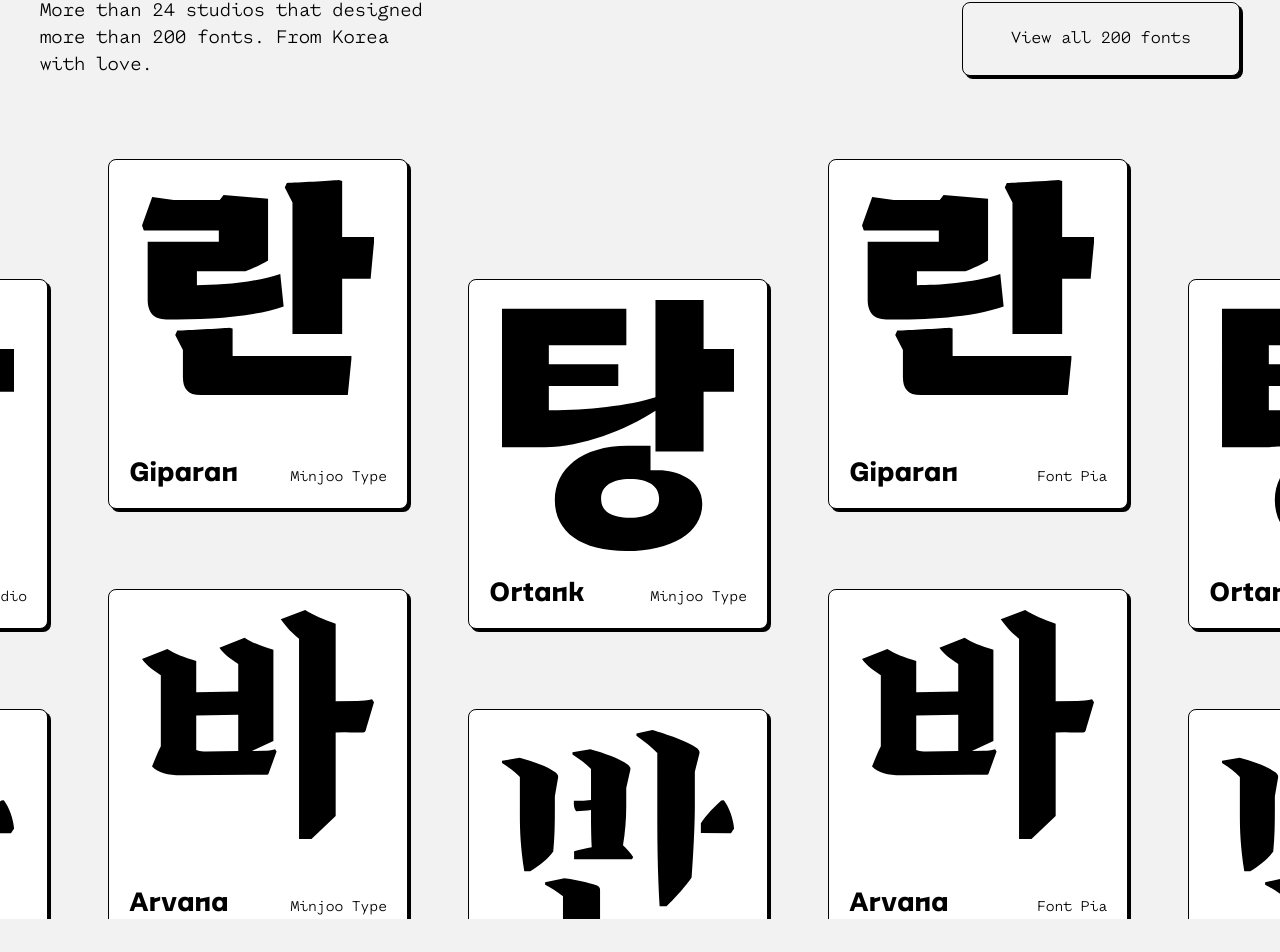
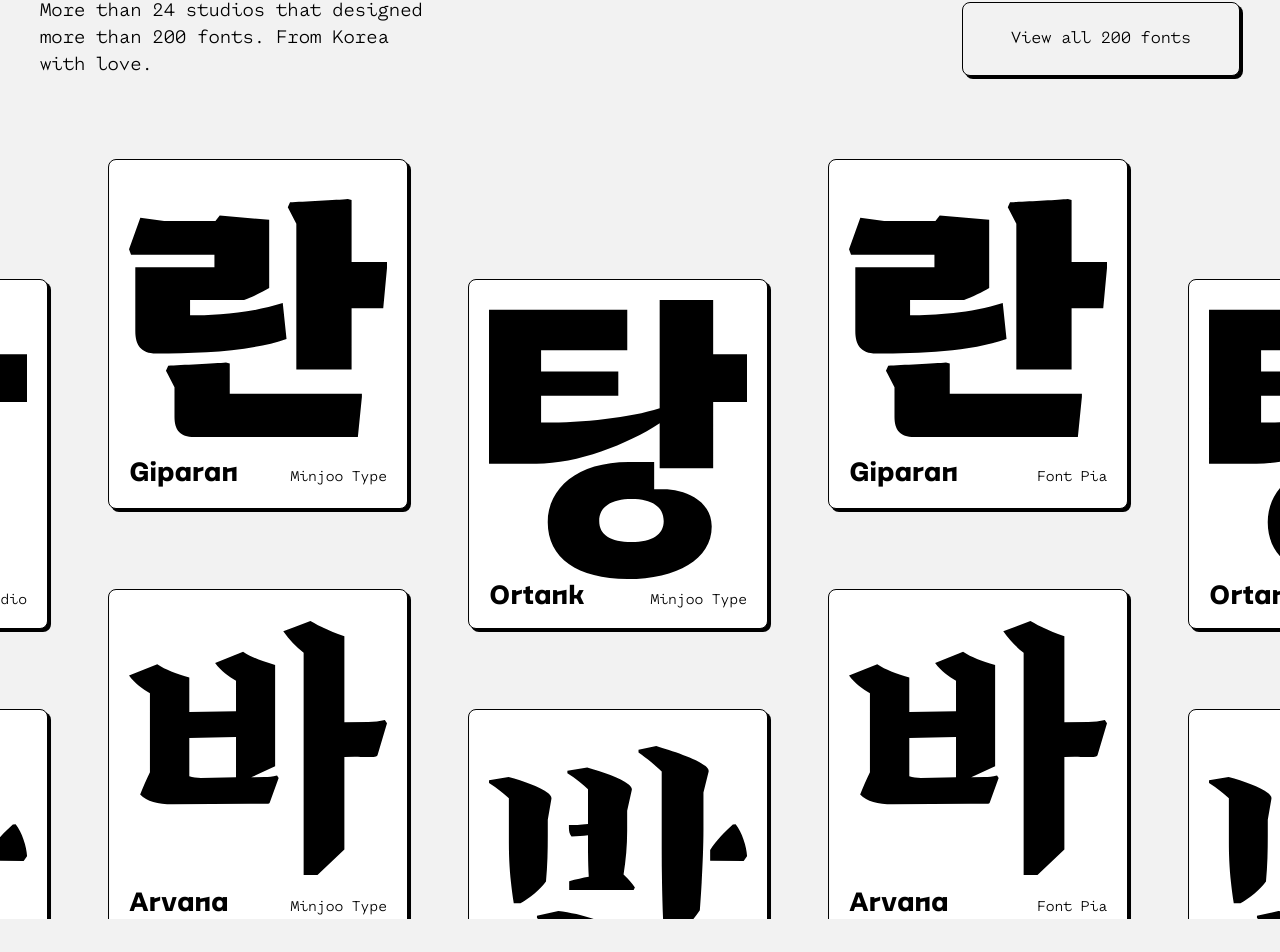
Before and after one commit to loris-maru/type-around, a Next.js app: page / in a window 1280 px wide. Shown: the part 681-1633 px from the top of the page. Built offline with nearby package versions, Linux system fonts and the light colour scheme.

Commit message:
Animation on typefaces cards

```diff
--- a/components/molecules/cards/typefaces/index.tsx
+++ b/components/molecules/cards/typefaces/index.tsx
@@ -4,25 +4,106 @@
 import Image from "next/image";
 import Link from "next/link";
 import { slugify } from "@/utils/slugify";
+import { useState, useEffect } from "react";
+import { motion, AnimatePresence } from "motion/react";
+
+const DESCRIPTION_TEXT =
+  "는 지오매트릭 그로테스크 계열의 서체로 기하학적 형태의 한계를 탐구한 결과물입니다.";
 
 export default function TypefaceCard({ typeface }: { typeface: Typeface }) {
+  const [isHovered, setIsHovered] = useState<boolean>(false);
+  const [displayedText, setDisplayedText] = useState<string>("");
+
+  useEffect(() => {
+    if (isHovered) {
+      setDisplayedText("");
+      let currentIndex = 0;
+      const interval = setInterval(() => {
+        if (currentIndex < DESCRIPTION_TEXT.length) {
+          setDisplayedText(DESCRIPTION_TEXT.slice(0, currentIndex + 1));
+          currentIndex++;
+        } else {
+          clearInterval(interval);
+        }
+      }, 30);
+
+      return () => clearInterval(interval);
+    } else {
+      setDisplayedText("");
+    }
+  }, [isHovered]);
+
   return (
+    <motion.div
+      className="relative shrink-0"
+      animate={{
+        width: isHovered ? 700 : 300,
+      }}
+      transition={{
+        duration: 0.3,
+        ease: "easeInOut",
+      }}
+    >
       <Link
         href={`/${slugify(typeface.studio)}/typeface/${slugify(typeface.name)}`}
-      className="relative w-[300px] h-[350px] flex flex-col items-center justify-between bg-white border border-black shadow-button p-5 rounded-lg"
+        className="relative flex h-[350px] w-full flex-col items-center justify-between overflow-hidden rounded-lg border border-black bg-white p-5 shadow-button"
         prefetch={false}
+        onMouseOver={() => setIsHovered(true)}
+        onFocus={() => setIsHovered(true)}
+        onMouseOut={() => setIsHovered(false)}
+        onBlur={() => setIsHovered(false)}
+      >
+        <div className="relative flex flex-1 items-center justify-center w-full">
+          <AnimatePresence mode="wait">
+            {!isHovered ? (
+              <motion.div
+                key="image"
+                initial={{ x: 0, y: 0 }}
+                exit={{ x: -300, y: 0 }}
+                transition={{ duration: 0.3, ease: "easeInOut" }}
+                className="w-[270px]"
               >
                 <Image
                   src={typeface.icon}
                   alt={typeface.name}
                   width={100}
                   height={100}
-        className="w-[90%] h-auto object-contain"
+                  className="h-auto w-full object-contain"
                 />
-      <div className="w-full flex flex-row justify-between items-baseline">
-        <h3 className="text-2xl font-black font-ortank">{typeface.name}</h3>
-        <div className="font-whisper text-sm text-black">{typeface.studio}</div>
+              </motion.div>
+            ) : (
+              <motion.div
+                key="text"
+                initial={{ opacity: 0 }}
+                animate={{ opacity: 1 }}
+                exit={{ opacity: 0 }}
+                transition={{ duration: 0.2 }}
+                className="absolute top-0 w-full text-left"
+              >
+                <p className="font-ortank text-5xl font-black leading-[1.3] text-black whitespace-pre-line">
+                  {displayedText}
+                  {isHovered &&
+                    displayedText.length < DESCRIPTION_TEXT.length && (
+                      <motion.span
+                        animate={{ opacity: [1, 0] }}
+                        transition={{ duration: 0.5, repeat: Infinity }}
+                        className="inline-block"
+                      >
+                        |
+                      </motion.span>
+                    )}
+                </p>
+              </motion.div>
+            )}
+          </AnimatePresence>
+        </div>
+        <div className="flex w-full flex-row items-baseline justify-between">
+          <h3 className="font-ortank text-2xl font-black">{typeface.name}</h3>
+          <div className="font-whisper text-sm text-black">
+            {typeface.studio}
+          </div>
         </div>
       </Link>
+    </motion.div>
   );
 }
```
Also changed, not shown: utils/slugify.ts (+0 -7 lines). Lines whose indentation alone changed are shown as unchanged.
